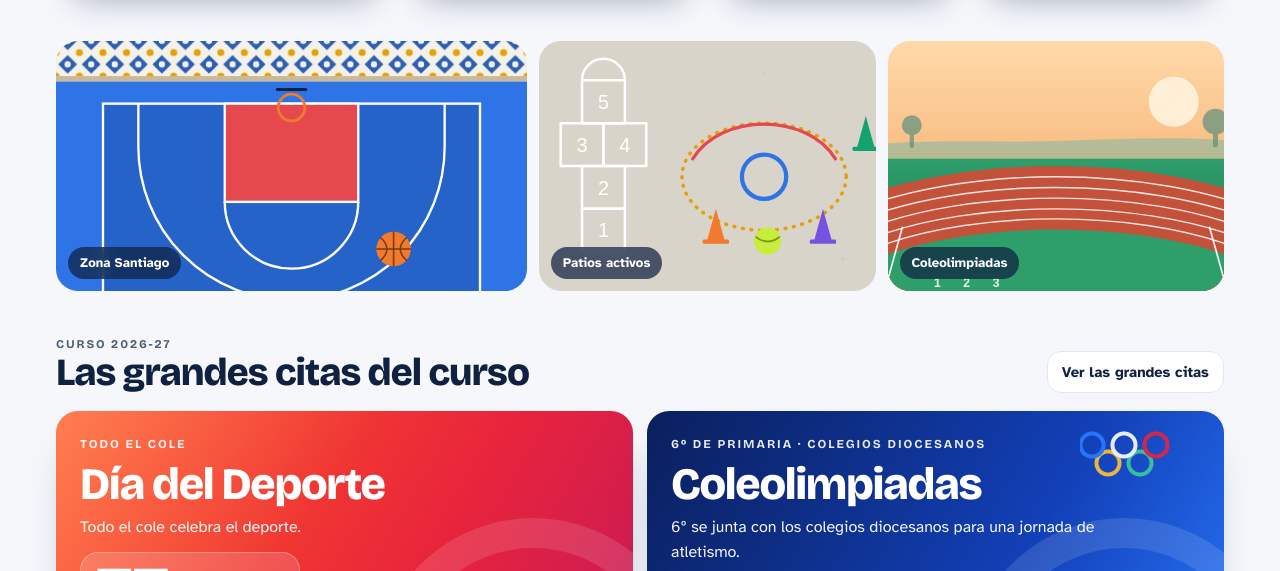
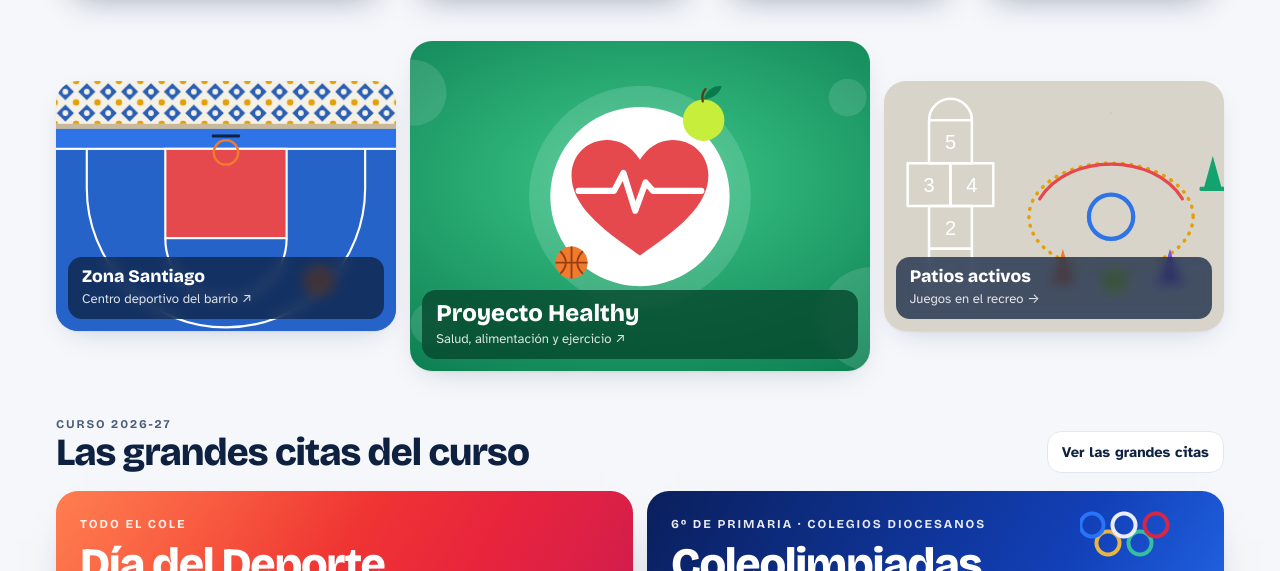
Before and after one commit to EFsantiagoapostol/EFsantiagoapostol.github.io, a plain HTML site: page index.html in a window 1280 px wide. Shown: the part 814-1385 px from the top of the page. Drawn offline with nearby package versions, Linux system fonts and the light colour scheme.

Commit message:
Portada: Zona Santiago, Proyecto Healthy destacado y Patios activos con enlace
Co-Authored-By: Claude Opus 5.5 <noreply@anthropic.com>

```diff
--- a/index.html
+++ b/index.html
@@ -745,13 +745,21 @@ footer b{color:var(--on-deep);font-family:var(--f-display)}
 .exbar{background:var(--lime);color:var(--lime-ink);font-size:.9rem;font-weight:700;text-align:center;padding:8px max(16px,env(safe-area-inset-right,0px)) 8px max(16px,env(safe-area-inset-left,0px))}
 .exbar a{color:inherit;margin-left:8px}
 /* ---- imágenes ---- */
-.photos{display:grid;gap:12px;grid-template-columns:1.4fr 1fr 1fr;margin-top:44px}
-.ph{position:relative;margin:0;border-radius:22px;overflow:hidden;aspect-ratio:4/3;background:var(--sunk);max-width:100%}
-.photos .ph{aspect-ratio:auto;height:clamp(170px,20vw,250px)}
+.photos{display:grid;gap:14px;grid-template-columns:1fr 1.35fr 1fr;margin-top:44px;align-items:center}
+.ph{position:relative;display:block;margin:0;border-radius:22px;overflow:hidden;background:var(--sunk);max-width:100%;text-decoration:none;color:#fff;box-shadow:var(--shadow);transition:transform .2s}
+.ph:hover{transform:translateY(-3px)}
+.ph:focus-visible{outline:3px solid var(--lime);outline-offset:3px}
+.ph .phc{position:absolute;left:12px;right:12px;bottom:12px;display:grid;gap:2px;background:rgba(14,33,64,.74);backdrop-filter:blur(6px);-webkit-backdrop-filter:blur(6px);padding:10px 14px;border-radius:14px}
+.ph .phc b{font-family:var(--f-display);font-weight:800;font-size:1.1rem;line-height:1.1}
+.ph .phc small{font-size:.82rem;opacity:.85}
+.ph.hl .phc{background:rgba(6,70,44,.78)}
+.ph.hl .phc b{font-size:1.5rem}
+.photos .ph{height:clamp(180px,20vw,250px)}
+.photos .ph.hl{height:clamp(230px,27vw,330px)}
 .ph img{width:100%;height:100%;object-fit:cover;display:block;transition:transform .6s ease}
 .ph:hover img{transform:scale(1.03)}
 .ph figcaption{position:absolute;left:12px;bottom:12px;background:rgba(14,33,64,.72);color:#fff;backdrop-filter:blur(6px);-webkit-backdrop-filter:blur(6px);padding:6px 12px;border-radius:999px;font-size:.82rem;font-weight:700}
-@media (max-width:760px){.photos{grid-template-columns:1fr 1fr}.photos .ph{height:150px}.photos .ph:first-child{grid-column:1/-1;height:190px}}
+@media (max-width:760px){.photos{grid-template-columns:1fr 1fr}.photos .ph{height:160px}.photos .ph.hl{grid-column:1/-1;order:-1;height:220px}}
 .banner-ph{border-radius:22px;overflow:hidden;height:clamp(150px,18vw,220px);max-width:100%;margin:0}
 .banner-ph img{width:100%;height:100%;object-fit:cover;display:block}
 
@@ -823,9 +831,9 @@ details.proj[open]{box-shadow:var(--shadow)}
     </div>
 
     <div class="photos" aria-label="Imágenes">
-      <figure class="ph"><img src="img/cancha.svg" alt="Ilustración de la pista de la Zona Santiago"><figcaption>Zona Santiago</figcaption></figure>
-      <figure class="ph"><img src="img/patio.svg" alt="Ilustración de juegos en el patio"><figcaption>Patios activos</figcaption></figure>
-      <figure class="ph"><img src="img/pista.svg" alt="Ilustración de una pista de atletismo"><figcaption>Coleolimpiadas</figcaption></figure>
+      <a class="ph" href="https://www.santiagoapostolcabanyal.es/blog/zona-santiago-centro-cultural-y-deportivo-abierto-al-barrio/" target="_blank" rel="noopener"><img src="img/cancha.svg" alt=""><span class="phc"><b>Zona Santiago</b><small>Centro deportivo del barrio ↗</small></span></a>
+      <a class="ph hl" href="https://www.santiagoapostolcabanyal.es/proyecto-healthy/" target="_blank" rel="noopener"><img src="img/healthy.svg" alt=""><span class="phc"><b>Proyecto Healthy</b><small>Salud, alimentación y ejercicio ↗</small></span></a>
+      <a class="ph" href="#patios"><img src="img/patio.svg" alt=""><span class="phc"><b>Patios activos</b><small>Juegos en el recreo →</small></span></a>
     </div>
 
     <div class="sec only-full">
```
Also changed, not shown: img/healthy.svg (added).
